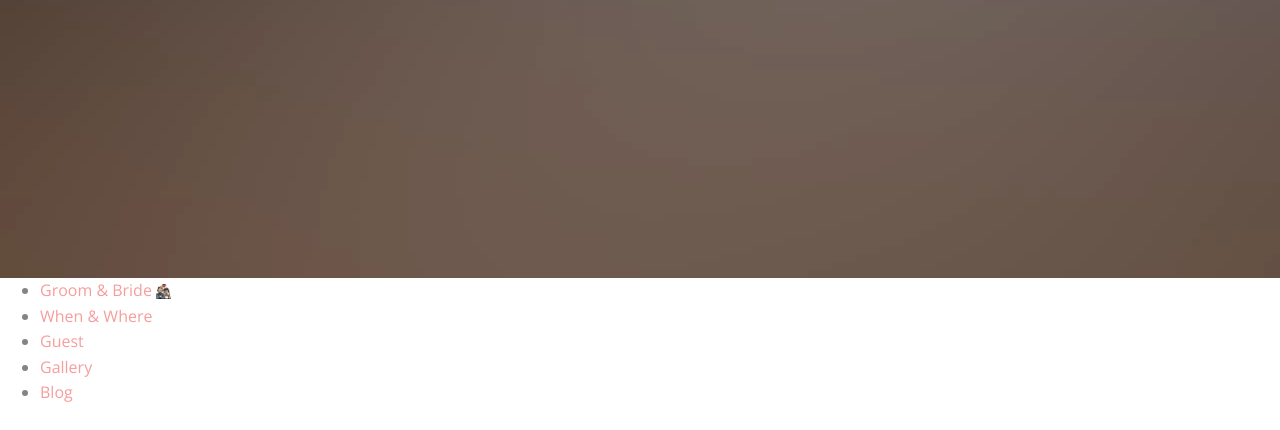
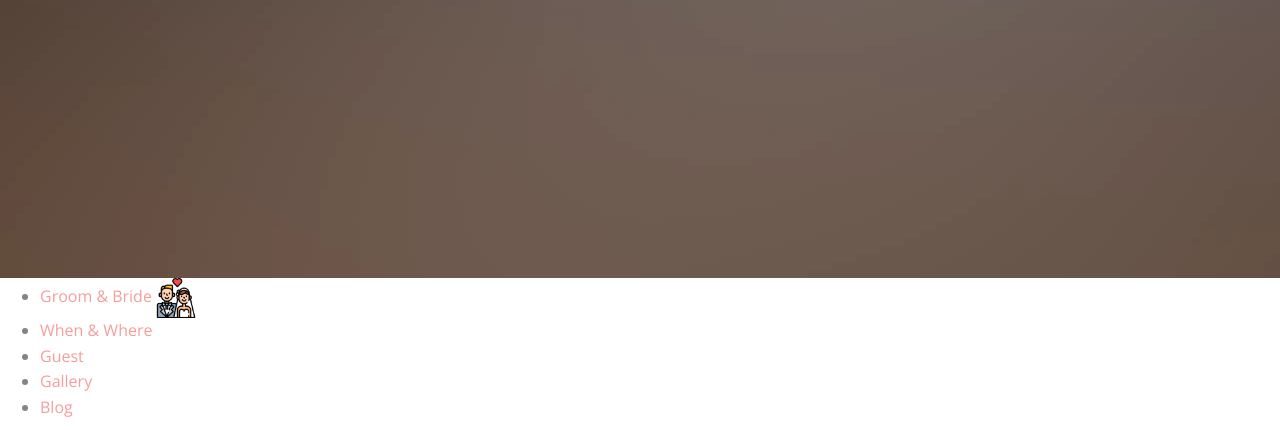
Before and after one commit to ervandha/wedding, a website: page index.html in a window 1280 px wide. Shown: the part 522-952 px from the top of the page. Drawn offline with nearby package versions, Linux system fonts and the light colour scheme; some packages are replaced by stand-ins of ours; no server answers; files whose address does not match are found by name; a web font is replaced by a local one.

Commit message:
Update index.html

```diff
--- a/index.html
+++ b/index.html
@@ -77,7 +77,7 @@
 
 <div class="menu">
     <ul>
-  <li><a href="groom-bride.html">Groom &amp; Bride <img src ="images/pasangan.png" height="15" width="15"/></a></li>
+  <li><a href="groom-bride.html">Groom &amp; Bride <img src ="images/pasangan.png" height="40" width="40"/></a></li>
 							<li><a href="when-where.html">When &amp; Where</a></li>
 							<li><a href="guest.html">Guest</a></li>
 							<li><a href="gallery.html">Gallery</a></li>
```
